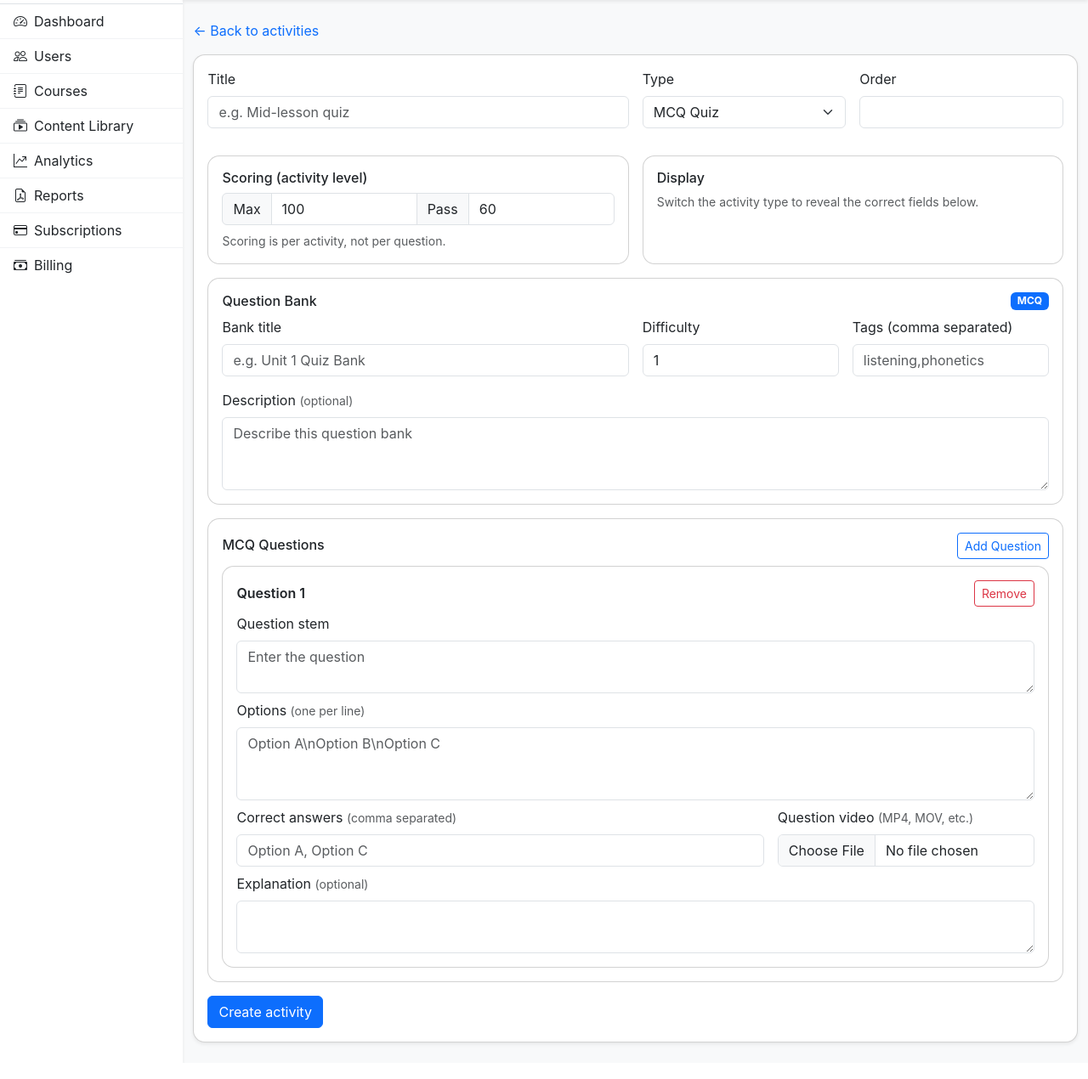
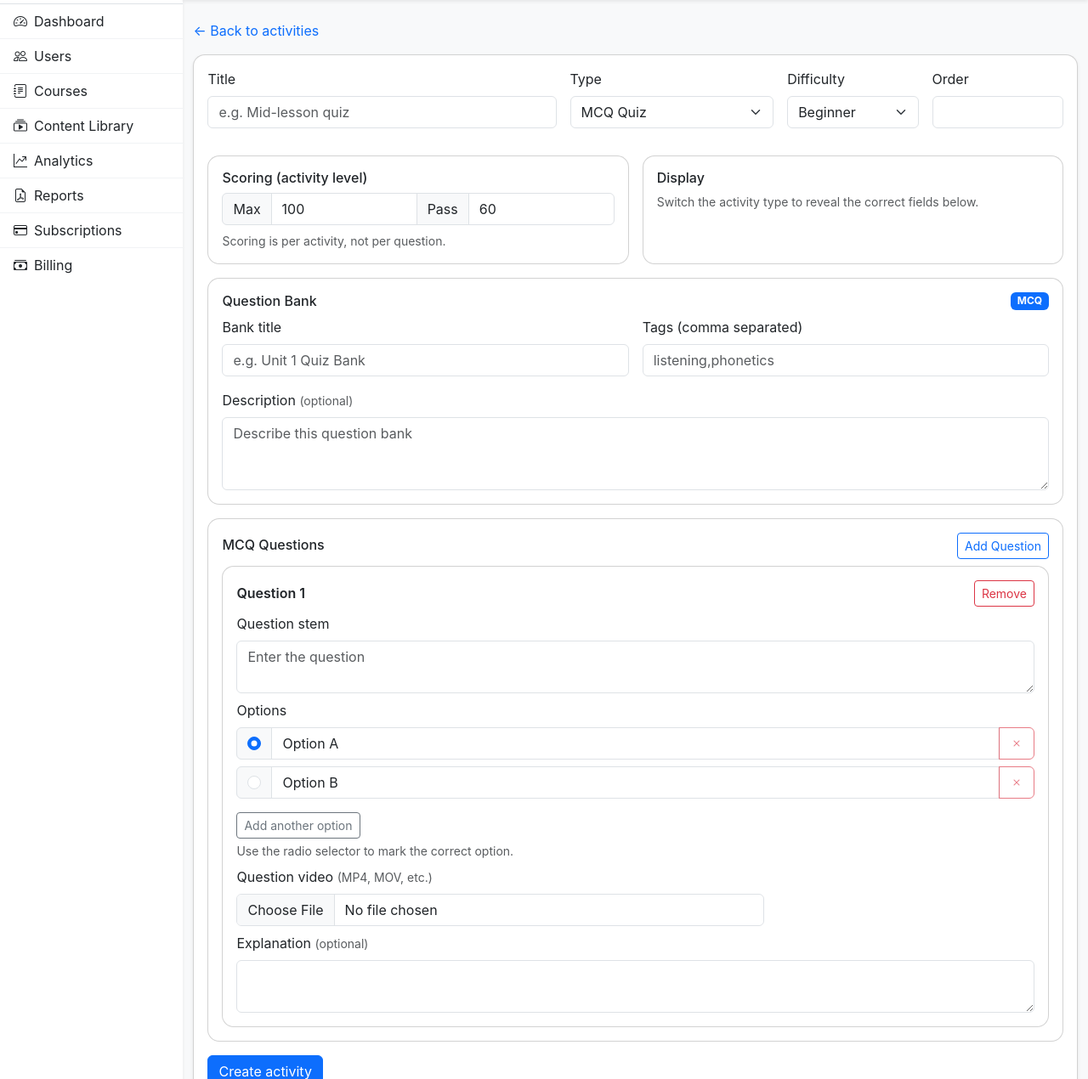
Before and after one commit to sustay2/lipread, a FastAPI app: template admin_panel/backend/app/templates/activities/activity_create.html in a window 1280 px wide. Shown: the part 58-1328 px from the top of the page at 85% size. Run offline with FastAPI, Linux system fonts and the light colour scheme; the template is opened without the code that fills it: most values are stand-ins (such as "Sample title", 1, 10 or a date in 2020); parts of the project's set-up code (start-up, migrations or seed data) failed here and were passed over.

Commit message:
Improve activity forms and ordering

```diff
--- a/admin_panel/backend/app/static/js/activity-form.js
+++ b/admin_panel/backend/app/static/js/activity-form.js
@@ -3,6 +3,23 @@
     if (Array.isArray(val)) return val;
     if (typeof val === 'string' && val.trim()) return val.split(',').map((v) => v.trim()).filter(Boolean);
     return [];
+  }
+
+  const difficultyToNumber = {
+    beginner: 1,
+    intermediate: 2,
+    advanced: 3,
+  };
+
+  function difficultyFromValue(value) {
+    if (typeof value === 'string') {
+      return difficultyToNumber[value] || 1;
+    }
+    if (typeof value === 'number') {
+      if (value >= 3) return difficultyToNumber.advanced;
+      if (value >= 2) return difficultyToNumber.intermediate;
+    }
+    return difficultyToNumber.beginner;
   }
 
   function createExistingMediaNote(inputEl, mediaId) {
@@ -74,7 +91,7 @@
         if (!el) return;
         el.classList.toggle('d-none', key !== type);
       });
-      toggleRequired('.question-stem, .question-options, .question-answers', type === 'quiz');
+      toggleRequired('.question-stem, .option-text', type === 'quiz');
       toggleRequired('.dictation-correct', type === 'dictation');
       toggleRequired('.practice-description', type === 'practice_lip');
       enforceMediaRequirements();
@@ -86,14 +103,75 @@
       document.querySelectorAll('#practiceList .practice-item .practice-index').forEach((el, idx) => (el.textContent = idx + 1));
     }
 
+    function ensureOptionGroup(card) {
+      if (!card.dataset.optionGroup) {
+        card.dataset.optionGroup = `q-${Date.now()}-${Math.random().toString(36).slice(2, 8)}`;
+      }
+      return card.dataset.optionGroup;
+    }
+
+    function updateOptionRemoveState(card) {
+      const rows = card.querySelectorAll('.option-row');
+      const disable = rows.length <= 2;
+      rows.forEach((row) => row.querySelector('.remove-option').toggleAttribute('disabled', disable));
+    }
+
+    function addOptionRow(card, value, isCorrect) {
+      const list = card.querySelector('.option-list');
+      if (!list) return;
+      const groupName = ensureOptionGroup(card);
+      const row = document.createElement('div');
+      row.className = 'input-group option-row mb-2';
+      const addon = document.createElement('div');
+      addon.className = 'input-group-text';
+      const radio = document.createElement('input');
+      radio.type = 'radio';
+      radio.name = groupName;
+      radio.className = 'form-check-input mt-0 option-correct';
+      radio.title = 'Mark as correct';
+      radio.checked = Boolean(isCorrect);
+      addon.appendChild(radio);
+      const input = document.createElement('input');
+      input.type = 'text';
+      input.className = 'form-control option-text';
+      input.placeholder = 'Option text';
+      if (value) input.value = value;
+      const removeBtn = document.createElement('button');
+      removeBtn.type = 'button';
+      removeBtn.className = 'btn btn-outline-danger remove-option';
+      removeBtn.innerHTML = '<i class="bi bi-x"></i>';
+      removeBtn.addEventListener('click', () => {
+        if (card.querySelectorAll('.option-row').length <= 2) return;
+        row.remove();
+        updateOptionRemoveState(card);
+      });
+      row.appendChild(addon);
+      row.appendChild(input);
+      row.appendChild(removeBtn);
+      list.appendChild(row);
+      updateOptionRemoveState(card);
+    }
+
+    function populateOptions(card, options, answers) {
+      const opts = Array.isArray(options) && options.length ? options : ['Option A', 'Option B'];
+      const answerSet = new Set(safeArray(answers));
+      const list = card.querySelector('.option-list');
+      if (list) list.innerHTML = '';
+      opts.forEach((opt, idx) => {
+        const isCorrect = answerSet.has(opt) || (!answerSet.size && idx === 0);
+        addOptionRow(card, opt, isCorrect);
+      });
+      if (card.querySelectorAll('.option-row').length < 2) {
+        addOptionRow(card, '', false);
+      }
+      updateOptionRemoveState(card);
+    }
+
     function populateQuestionCard(card, data) {
       const stem = data?.stem || '';
-      const options = safeArray(data?.options || []).join('\n');
-      const answers = safeArray(data?.answers || []).join(', ');
       const explanation = data?.explanation || '';
       if (stem) card.querySelector('.question-stem').value = stem;
-      if (options) card.querySelector('.question-options').value = options;
-      if (answers) card.querySelector('.question-answers').value = answers;
+      populateOptions(card, data?.options || [], data?.answers || []);
       if (explanation) card.querySelector('.question-explanation').value = explanation;
       if (data?.mediaId) {
         card.dataset.existingMedia = data.mediaId;
@@ -131,6 +209,9 @@
         clone.remove();
         renumber();
       });
+      clone.querySelector('.add-option')?.addEventListener('click', () => {
+        addOptionRow(clone, '', false);
+      });
       questionList.appendChild(clone);
       populateQuestionCard(clone, data);
       enforceMediaRequirements();
@@ -165,35 +246,47 @@
 
     function collectMcqQuestions() {
       const questions = [];
-      document.querySelectorAll('#questionList .mcq-question').forEach((card) => {
+      const issues = [];
+      document.querySelectorAll('#questionList .mcq-question').forEach((card, idx) => {
         const stem = card.querySelector('.question-stem').value.trim();
-        const options = card
-          .querySelector('.question-options')
-          .value.split('\n')
-          .map((o) => o.trim())
-          .filter(Boolean);
-        const answers = card
-          .querySelector('.question-answers')
-          .value.split(',')
-          .map((a) => a.trim())
-          .filter(Boolean);
+        const optionRows = Array.from(card.querySelectorAll('.option-row'));
+        const options = [];
+        let correctAnswer = null;
+        optionRows.forEach((row) => {
+          const text = row.querySelector('.option-text').value.trim();
+          const isCorrect = row.querySelector('.option-correct').checked;
+          if (!text) return;
+          options.push(text);
+          if (isCorrect) correctAnswer = text;
+        });
+        if (!stem) {
+          issues.push(`Question ${idx + 1} is missing a stem.`);
+          return;
+        }
+        if (options.length < 2) {
+          issues.push(`Question ${idx + 1} needs at least two options.`);
+          return;
+        }
+        if (!correctAnswer) {
+          issues.push(`Please select the correct option for question ${idx + 1}.`);
+          return;
+        }
         const explanation = card.querySelector('.question-explanation').value.trim();
         const mediaInput = card.querySelector('.question-media');
         const mediaFile = mediaInput.files[0];
         const existingMedia = card.dataset.existingMedia || null;
-        if (!stem) return;
         questions.push({
           id: card.dataset.questionId || undefined,
           stem,
           options,
-          answers,
+          answers: [correctAnswer],
           explanation: explanation || undefined,
           type: 'mcq',
           mediaId: existingMedia || undefined,
           needsUpload: Boolean(mediaFile),
         });
       });
-      return questions;
+      return { questions, issues };
     }
 
     function collectDictationItems() {
@@ -238,15 +331,20 @@
 
     function renderInitialState() {
       const scoring = initial.scoring || {};
+      const difficultySelect = document.getElementById('activityDifficulty');
+      const difficultyValue = difficultyFromValue(initial.difficultyLevel ?? initial.questionBank?.difficulty ?? 1);
       document.getElementById('activityTitle').value = initial.title || '';
       document.getElementById('activityType').value = initial.type || 'quiz';
       document.getElementById('activityOrder').value = initial.order ?? 0;
+      if (difficultySelect) {
+        const selected = Object.entries(difficultyToNumber).find(([, num]) => num === difficultyValue);
+        difficultySelect.value = (selected && selected[0]) || 'beginner';
+      }
       document.getElementById('maxScore').value = scoring.maxScore ?? 100;
       document.getElementById('passingScore').value = scoring.passingScore ?? 60;
 
       if (initial.questionBank) {
         document.getElementById('bankTitle').value = initial.questionBank.title || '';
-        document.getElementById('bankDifficulty').value = initial.questionBank.difficulty ?? 1;
         document.getElementById('bankTags').value = safeArray(initial.questionBank.tags || []).join(',');
         document.getElementById('bankDescription').value = initial.questionBank.description || '';
       }
@@ -279,10 +377,12 @@
     const form = document.getElementById('activityForm');
     form?.addEventListener('submit', (e) => {
       const type = typeSelect.value;
+      const selectedDifficulty = document.getElementById('activityDifficulty')?.value || 'beginner';
       const payload = {
         title: document.getElementById('activityTitle').value.trim(),
         type,
         order: parseInt(document.getElementById('activityOrder').value || '0', 10),
+        difficultyLevel: selectedDifficulty,
         scoring: {
           maxScore: parseInt(document.getElementById('maxScore').value || '100', 10),
           passingScore: parseInt(document.getElementById('passingScore').value || '60', 10),
@@ -299,7 +399,7 @@
         payload.questionBank = {
           id: initial.questionBank?.id,
           title: bankTitle,
-          difficulty: parseInt(document.getElementById('bankDifficulty').value || '1', 10),
+          difficulty: difficultyFromValue(selectedDifficulty),
           tags: document
             .getElementById('bankTags')
             .value.split(',')
@@ -307,7 +407,13 @@
             .filter(Boolean),
           description: document.getElementById('bankDescription').value.trim(),
         };
-        payload.questions = collectMcqQuestions();
+        const mcqResult = collectMcqQuestions();
+        if (mcqResult.issues.length) {
+          e.preventDefault();
+          alert(mcqResult.issues[0]);
+          return;
+        }
+        payload.questions = mcqResult.questions;
         if (!payload.questions.length) {
           e.preventDefault();
           alert('Add at least one MCQ question before saving.');
--- a/admin_panel/backend/app/templates/activities/activity_create.html
+++ b/admin_panel/backend/app/templates/activities/activity_create.html
@@ -11,7 +11,7 @@
     <form id="activityForm" method="post" enctype="multipart/form-data" action="/courses/{{ course.id }}/modules/{{ module.id }}/lessons/{{ lesson.id }}/activities">
       <input type="hidden" name="payload" id="activityPayload">
       <div class="row g-3">
-        <div class="col-md-6">
+        <div class="col-md-5">
           <label class="form-label">Title</label>
           <input class="form-control" id="activityTitle" placeholder="e.g. Mid-lesson quiz">
         </div>
@@ -23,7 +23,15 @@
             <option value="practice_lip">Practice</option>
           </select>
         </div>
-        <div class="col-md-3">
+        <div class="col-md-2">
+          <label class="form-label">Difficulty</label>
+          <select class="form-select" id="activityDifficulty">
+            <option value="beginner">Beginner</option>
+            <option value="intermediate">Intermediate</option>
+            <option value="advanced">Advanced</option>
+          </select>
+        </div>
+        <div class="col-md-2">
           <label class="form-label">Order</label>
           <input class="form-control" type="number" id="activityOrder" value="{{ next_order }}" min="0">
         </div>
@@ -66,11 +74,7 @@
                 <label class="form-label">Bank title</label>
                 <input class="form-control" id="bankTitle" placeholder="e.g. Unit 1 Quiz Bank">
               </div>
-              <div class="col-md-3">
-                <label class="form-label">Difficulty</label>
-                <input class="form-control" type="number" id="bankDifficulty" value="1" min="1" max="5">
-              </div>
-              <div class="col-md-3">
+              <div class="col-md-6">
                 <label class="form-label">Tags (comma separated)</label>
                 <input class="form-control" id="bankTags" placeholder="listening,phonetics">
               </div>
@@ -136,15 +140,13 @@
         <textarea class="form-control question-stem" rows="2" placeholder="Enter the question"></textarea>
       </div>
       <div class="mb-2">
-        <label class="form-label">Options <span class="text-muted small">(one per line)</span></label>
-        <textarea class="form-control question-options" rows="3" placeholder="Option A\nOption B\nOption C"></textarea>
+        <label class="form-label">Options</label>
+        <div class="option-list"></div>
+        <button class="btn btn-sm btn-outline-secondary mt-2 add-option" type="button">Add another option</button>
+        <div class="form-text">Use the radio selector to mark the correct option.</div>
       </div>
       <div class="row g-3">
         <div class="col-md-8">
-          <label class="form-label">Correct answers <span class="text-muted small">(comma separated)</span></label>
-          <input class="form-control question-answers" placeholder="Option A, Option C">
-        </div>
-        <div class="col-md-4">
           <label class="form-label">Question video <span class="text-muted small">(MP4, MOV, etc.)</span></label>
           <input class="form-control question-media" type="file" name="questionMedia" accept="video/*" required>
         </div>
@@ -213,6 +215,7 @@
       title: '',
       type: 'quiz',
       order: {{ next_order }},
+      difficultyLevel: 'beginner',
       scoring: { maxScore: 100, passingScore: 60 },
       questionBank: { title: '', difficulty: 1, tags: [], description: '' },
       questions: [],
```
Also changed, not shown: admin_panel/backend/app/routers/activities.py (+9 -1 lines), admin_panel/backend/app/routers/ui.py (+18 -1 lines), admin_panel/backend/app/templates/activities/activity_edit.html (+15 -13 lines).
